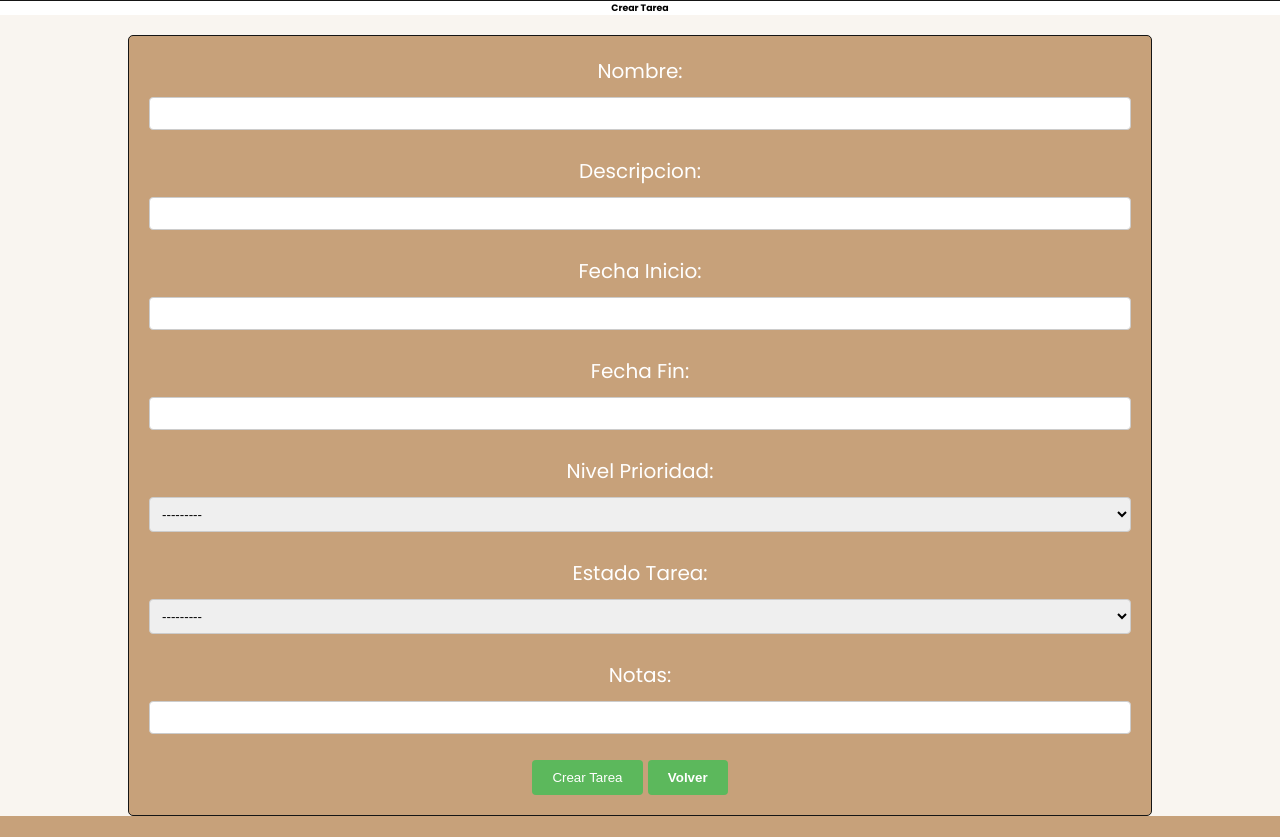
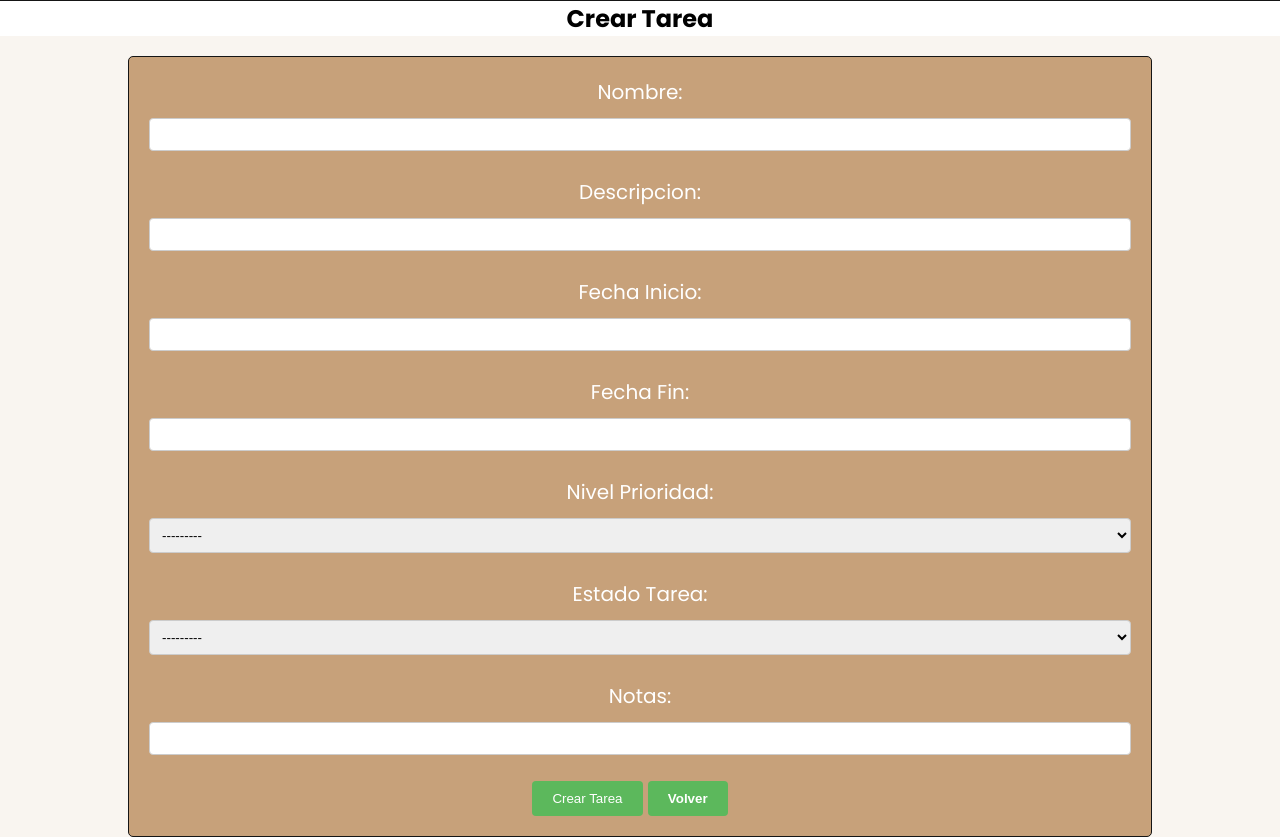
Before and after one commit to joncanadas/Grupo_9-Entregable_2, a Django app: page /DjangoGePrApp/crearTarea/ in a window 1280 px wide. Shown: the part 163-1000 px from the top of the page. Before the commit the page ends 979 px from the top, so only its background shows below. Run offline with Django 5.2, Linux system fonts and the light colour scheme.

Commit message:
h2 font-size

```diff
--- a/static/style.css
+++ b/static/style.css
@@ -34,6 +34,10 @@ h1, h2, h3 {
 h1, h2 {
   background-color: #fff;
   border-top: 1px solid var(--dark-color);
+}
+
+h2 {
+  font-size: 24px;
 }
 
 h3 {
```
